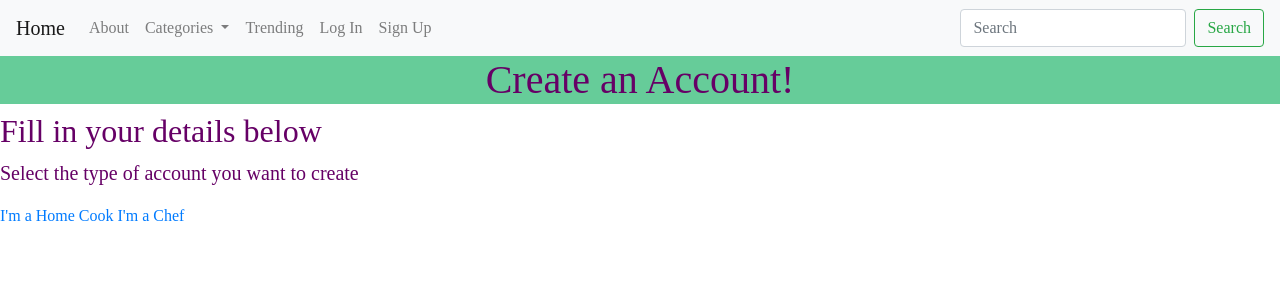
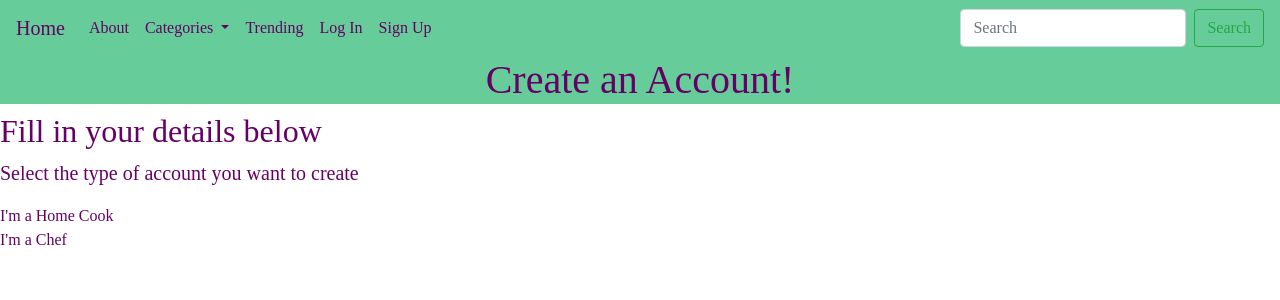
Before and after one commit to RyWilliamson/RateMyMealProject, a Django app: page /meal/signup/ in a window 1280 px wide. Shown: the top 300 px of the page. Run offline with Django 3.2, Linux system fonts and the light colour scheme; some libraries are stand-ins or nearby versions.

Commit message:
change navbar colours

```diff
--- a/templates/meal/base.html
+++ b/templates/meal/base.html
@@ -3,7 +3,28 @@
 {% load staticfiles %}
 
 <html>
+
+
+<head lang = "en">
+	<meta charset="utf-8">
+    <meta name="viewport" content="width=device-width, initial-scale=1.0">
+    <meta http-equiv="X-UA-Compatible" content="IE=edge">
+
+    <!-- Bootstrap CSS CDN -->
+    <link rel="stylesheet" href="https://stackpath.bootstrapcdn.com/bootstrap/4.1.0/css/bootstrap.min.css" integrity="sha384-9gVQ4dYFwwWSjIDZnLEWnxCjeSWFphJiwGPXr1jddIhOegiu1FwO5qRGvFXOdJZ4" crossorigin="anonymous">
+
+    <!-- Font Awesome JS -->
+    <script defer src="https://use.fontawesome.com/releases/v5.0.13/js/solid.js" integrity="sha384-tzzSw1/Vo+0N5UhStP3bvwWPq+uvzCMfrN1fEFe+xBmv1C/AtVX5K0uZtmcHitFZ" crossorigin="anonymous"></script>
+    <script defer src="https://use.fontawesome.com/releases/v5.0.13/js/fontawesome.js" integrity="sha384-6OIrr52G08NpOFSZdxxz1xdNSndlD4vdcf/q2myIUVO0VsqaGHJsB0RaBE01VTOY" crossorigin="anonymous"></script>
+
+	<title>
+		{% block title_block %}
+			Rate My Meal
+		{% endblock %}
+	</title>
+</head>
 <style>
+
 body{
 	font-family: tempus sans itc !important;
 	color: #660066 !important;
@@ -16,6 +37,10 @@ h1{
 
 h4{
 	text-align: center;
+}
+nav{
+	background-color:#66CC99;
+	color: #660066;
 }
 
 img{
@@ -53,32 +78,20 @@ th, td {
 	position:relative;
 }
 
+.navbar-toggler-icon{
+	color: #660066;
+}
+
+a {
+  color: #660066;
+}
+
 </style>
-
-<head lang = "en">
-	<meta charset="utf-8">
-    <meta name="viewport" content="width=device-width, initial-scale=1.0">
-    <meta http-equiv="X-UA-Compatible" content="IE=edge">
-
-    <!-- Bootstrap CSS CDN -->
-    <link rel="stylesheet" href="https://stackpath.bootstrapcdn.com/bootstrap/4.1.0/css/bootstrap.min.css" integrity="sha384-9gVQ4dYFwwWSjIDZnLEWnxCjeSWFphJiwGPXr1jddIhOegiu1FwO5qRGvFXOdJZ4" crossorigin="anonymous">
-
-    <!-- Font Awesome JS -->
-    <script defer src="https://use.fontawesome.com/releases/v5.0.13/js/solid.js" integrity="sha384-tzzSw1/Vo+0N5UhStP3bvwWPq+uvzCMfrN1fEFe+xBmv1C/AtVX5K0uZtmcHitFZ" crossorigin="anonymous"></script>
-    <script defer src="https://use.fontawesome.com/releases/v5.0.13/js/fontawesome.js" integrity="sha384-6OIrr52G08NpOFSZdxxz1xdNSndlD4vdcf/q2myIUVO0VsqaGHJsB0RaBE01VTOY" crossorigin="anonymous"></script>
-
-	<title>
-		{% block title_block %}
-			Rate My Meal
-		{% endblock %}
-	</title>
-</head>
-
 <body>
-<nav class="navbar navbar-expand-lg navbar-light bg-light">
+<nav class="navbar navbar-expand-lg">
   <a class="navbar-brand" href="{% url 'base' %}">Home</a>
   <button class="navbar-toggler" type="button" data-toggle="collapse" data-target="#navbarSupportedContent" aria-controls="navbarSupportedContent" aria-expanded="false" aria-label="Toggle navigation">
-    <span class="navbar-toggler-icon"></span>
+    <span class="navbar-toggler-icon">Menu</span>
   </button>
 
   <div class="collapse navbar-collapse" id="navbarSupportedContent">
--- a/templates/meal/signup.html
+++ b/templates/meal/signup.html
@@ -8,6 +8,6 @@
 <h2>Fill in your details below</h2>
 
   <p class="lead">Select the type of account you want to create</p>
-  <a href="{% url 'registerRegular' %}" >I'm a Home Cook</a>
+  <a href="{% url 'registerRegular' %}" >I'm a Home Cook</a></br>
   <a href="{% url 'registerChef' %}" >I'm a Chef</a>
 {% endblock %}
```
